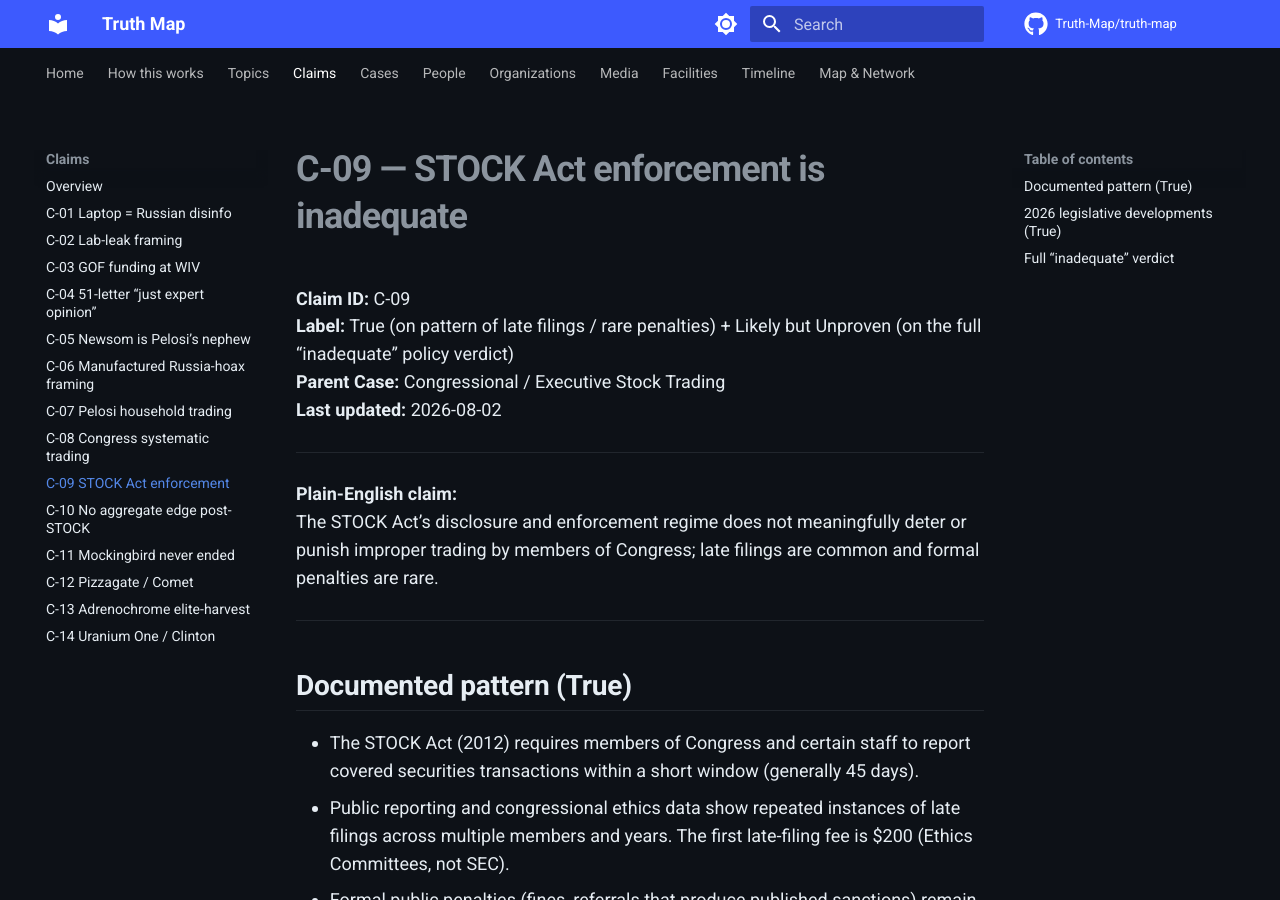
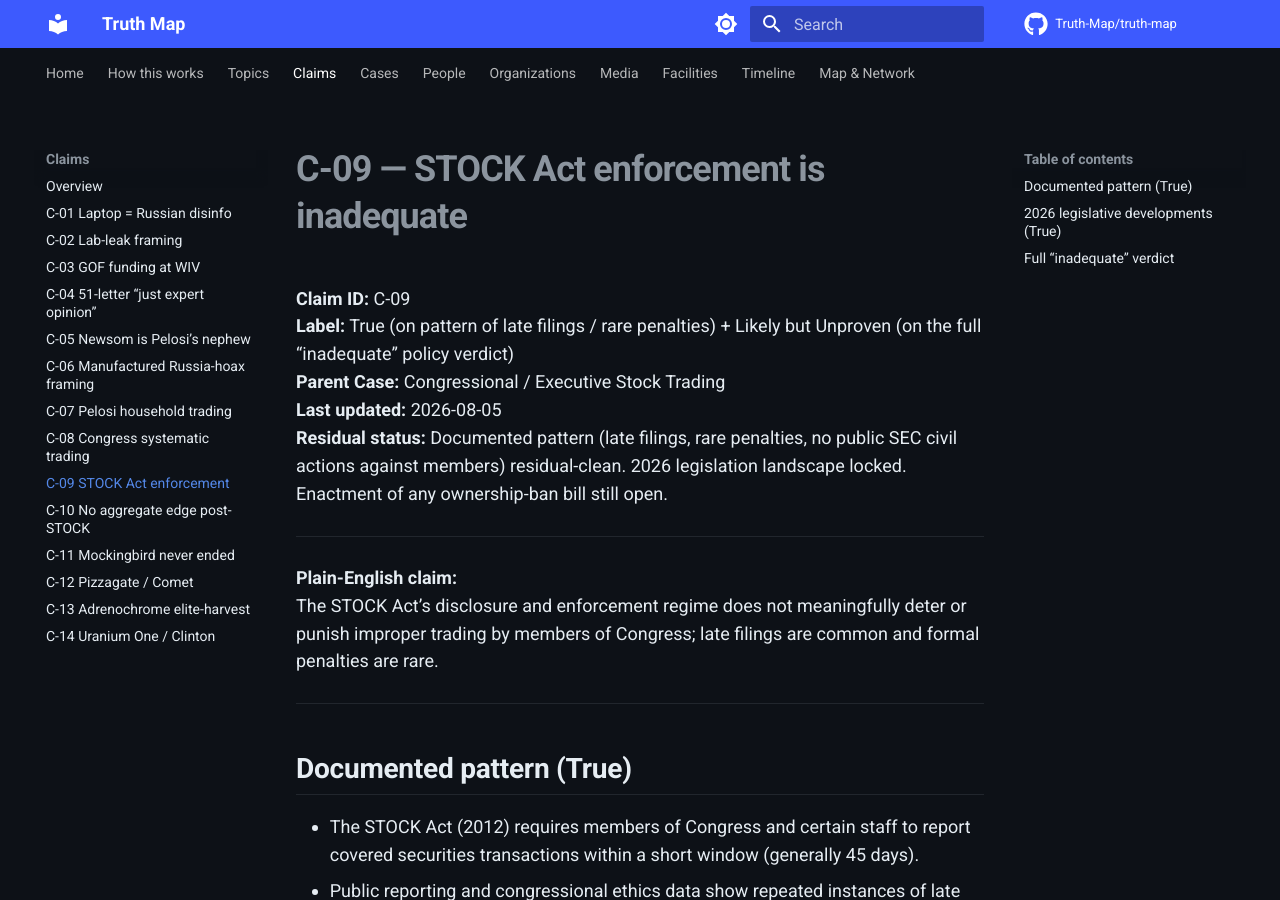
Before and after one commit to BnBCleaners/truth-map, an MkDocs documentation site: the page built from docs/claims/C-09-stock-act-enforcement-inadequate.md, in a window 1280 px wide and 900 px high. Built offline with MkDocs 1.6.1 and Material for MkDocs 9.7.7, drawn with Linux system fonts in a browser that asks for light colours; comment, search, counter and statistics services are not loaded.

Commit message:
Second tight-mirror batch: C-09 — residual status + evidence window

```diff
--- a/docs/claims/C-09-stock-act-enforcement-inadequate.md
+++ b/docs/claims/C-09-stock-act-enforcement-inadequate.md
@@ -3,7 +3,8 @@
 **Claim ID:** C-09
 **Label:** True (on pattern of late filings / rare penalties) + Likely but Unproven (on the full “inadequate” policy verdict)
 **Parent Case:** Congressional / Executive Stock Trading
-**Last updated:** 2026-08-02
+**Last updated:** 2026-08-05
+**Residual status:** Documented pattern (late filings, rare penalties, no public SEC civil actions against members) residual-clean. 2026 legislation landscape locked. Enactment of any ownership-ban bill still open.
 
 ---
 
```
